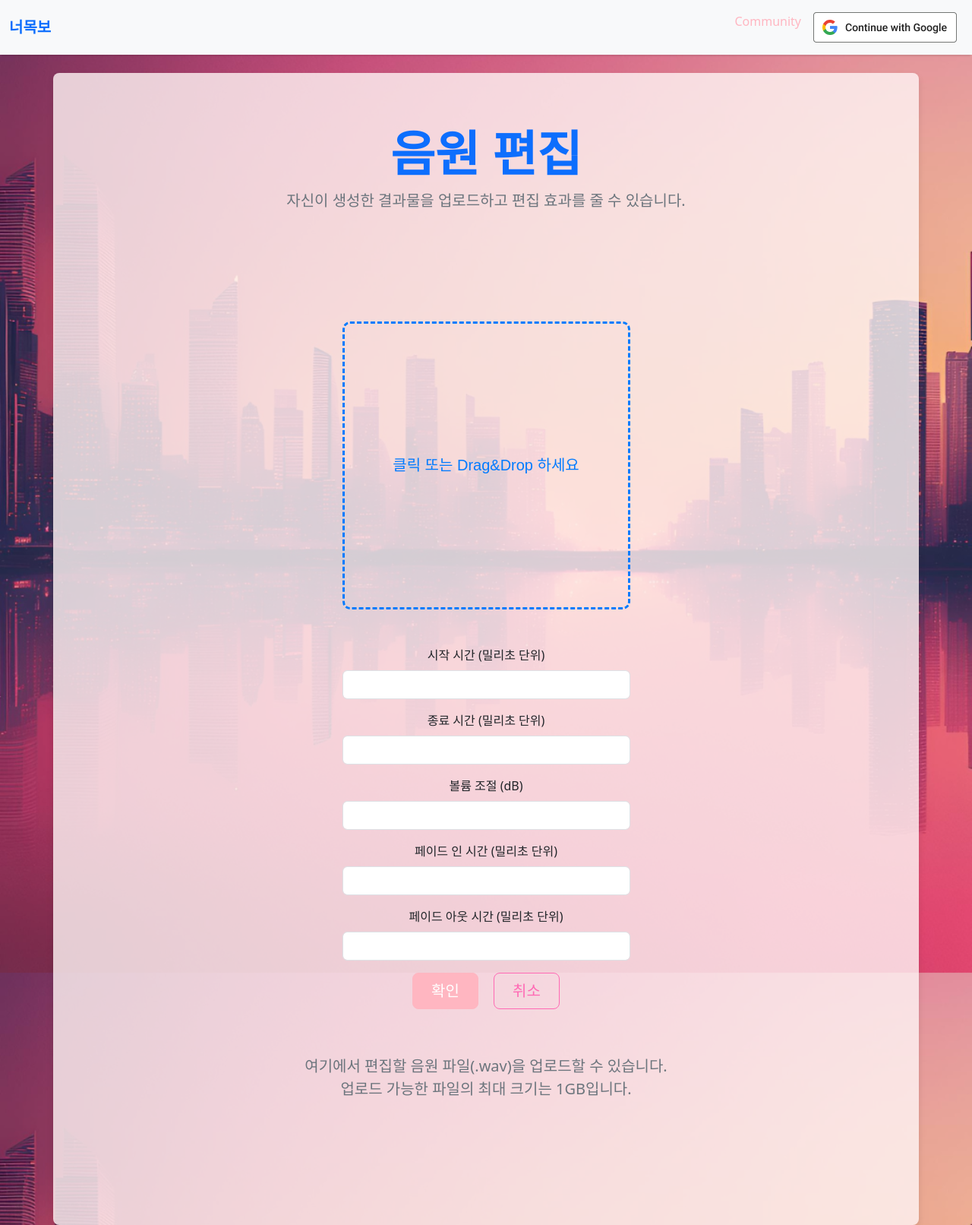
After one commit to IseeyourVoice/IseeYourVoice-flask, a Flask app: page /edit in a window 1280 px wide. The commit adds this page. Shown: the whole page at 76% size. Run offline with Flask 3, Linux system fonts and the light colour scheme; some libraries are stand-ins or nearby versions.

Commit message:
음원 편집 기능 추가

```diff
--- a/app.py
+++ b/app.py
@@ -1,7 +1,7 @@
 import os
 import threading
 
-from flask import Flask, render_template, redirect, render_template, url_for, request, session
+from flask import Flask, render_template, redirect, render_template, url_for, request, session, send_file
 from dotenv import load_dotenv
 from flask_login import LoginManager
 from pathlib import Path
@@ -16,6 +16,7 @@ from flask_bootstrap import Bootstrap5
 from models.user import User
 from concurrent.futures import ThreadPoolExecutor
 from mail.mail import mail, send_mail, send_training_complete_email, send_inference_complete_email
+from edit.edit import edit_audio
 from DDSP_SVC_KOR_master import train_process, make_process
 os.chdir(os.path.dirname(__file__))
 
@@ -54,6 +55,8 @@ mail.init_app(app)
 # Register blueprints
 app.register_blueprint(auth_bp, url_prefix='/auth')
 app.register_blueprint(community_bp, url_prefix='/post')
+
+OUTPUT_FILE_PATH = ""
 
 def escape_filename(filename: str):
     escape_chars = ' ', '[', ']', '*', '?', '/', '\\'
@@ -122,6 +125,38 @@ def make_start():
     return render_template('make_start.html')
 
 
+@app.route('/edit')
+def edit():
+    # 유저가 편집할 파일과 파라미터를 제출할 수 있느 form 존재 (edit.html)
+    return render_template('edit.html')
+
+
+@app.route('/edit_finish', methods=['GET', 'POST'])
+def edit_finish():
+    global OUTPUT_FILE_PATH
+
+    if request.method == 'GET':
+        return redirect('/')
+
+    file = request.files['file']
+    file_name, file_path = save_uploaded_make_file(file)
+
+    start_time = int(request.form['start_time'])
+    end_time = int(request.form['end_time'])
+    volume_change = int(request.form['volume_change'])
+    fade_in_time = int(request.form['fade_in_time'])
+    fade_out_time = int(request.form['fade_out_time'])
+
+    OUTPUT_FILE_PATH = edit_audio(file_name, file_path, start_time, end_time, volume_change, fade_in_time, fade_out_time)
+
+    return render_template('edit_finish.html', file_path=OUTPUT_FILE_PATH)  # file_path 전달
+
+
+@app.route('/download')
+def download_file():
+    return send_file(OUTPUT_FILE_PATH, as_attachment=True)
+
+
 if __name__ == '__main__':
     migrate = Migrate(app, db)
     app.run(debug=True)
--- /dev/null
+++ b/templates/edit.html
@@ -0,0 +1,63 @@
+{% extends 'layout.html' %}
+
+{% block content %}
+<div class="container mt-5">
+    <!-- Welcome Section -->
+    <div class="text-center mb-5">
+        <h1 class="display-3 fw-bold text-primary">음원 편집</h1>
+        <p class="lead text-secondary">자신이 생성한 결과물을 업로드하고 편집 효과를 줄 수 있습니다.</p>
+    </div>
+
+    <link href="static/dropzone.css" rel="stylesheet">
+
+    <!-- form -->
+    <div class="text-center justify-content-sm-center" style="height:100%; margin-top: 9rem; margin-bottom: 9rem;">
+        <div class="d-grid gap-3 d-sm-flex justify-content-sm-center">
+            <form method="POST" action="/edit_finish" enctype="multipart/form-data" id="submitForm">
+                <div class="drop-zone">
+                    <span class="drop-zone__prompt">클릭 또는 Drag&Drop 하세요</span>
+                    <input type="file" name="file" class="drop-zone__input" required>
+                </div>
+                </br></br>
+
+                <!-- 추가 입력 필드 -->
+                <div class="mb-3">
+                    <label for="start_time" class="form-label">시작 시간 (밀리초 단위)</label>
+                    <input type="number" class="form-control" id="start_time" name="start_time" required>
+                </div>
+
+                <div class="mb-3">
+                    <label for="end_time" class="form-label">종료 시간 (밀리초 단위)</label>
+                    <input type="number" class="form-control" id="end_time" name="end_time" required>
+                </div>
+
+                <div class="mb-3">
+                    <label for="volume_change" class="form-label">볼륨 조절 (dB)</label>
+                    <input type="number" class="form-control" id="volume_change" name="volume_change" required>
+                </div>
+
+                <div class="mb-3">
+                    <label for="fade_in_time" class="form-label">페이드 인 시간 (밀리초 단위)</label>
+                    <input type="number" class="form-control" id="fade_in_time" name="fade_in_time" required>
+                </div>
+
+                <div class="mb-3">
+                    <label for="fade_out_time" class="form-label">페이드 아웃 시간 (밀리초 단위)</label>
+                    <input type="number" class="form-control" id="fade_out_time" name="fade_out_time" required>
+                </div>
+
+                <button class="btn btn-primary btn-lg px-4 me-sm-3" id='smt' type="submit">확인</button>
+                <button class="btn btn-outline-danger btn-lg px-4" id='rst' onClick="location.href=''" type='reset'>취소</button>
+            </form>
+        </div>
+        <p class="lead text-secondary" style="font-size: 20px;">
+        </br>
+        </br>여기에서 편집할 음원 파일(.wav)을 업로드할 수 있습니다.
+        </br>업로드 가능한 파일의 최대 크기는 1GB입니다.
+        </p>
+    </div>
+
+    <script src="{{ url_for('static', filename='style.js') }}"></script>
+    <script src="static/index.js"></script>
+</div>
+{% endblock %}
--- a/templates/index.html
+++ b/templates/index.html
@@ -48,7 +48,7 @@
                     <div>
                         <h5 class="card-title text-success">음원 편집</h5>
                         <p class="card-text">합성된 음원을 자유롭게 편집하고 당신만의 완벽한 음악을 창조하세요.</p>
-                        <a href="#" class="btn btn-outline-success">편집 시작하기</a>
+                        <a href="/edit" class="btn btn-outline-success">편집 시작하기</a>
                     </div>
                 </div>
             </div>
```
Also changed, not shown: edit/edit.py (added, +28 -0 lines), templates/edit_finish.html (added, +22 -0 lines).
